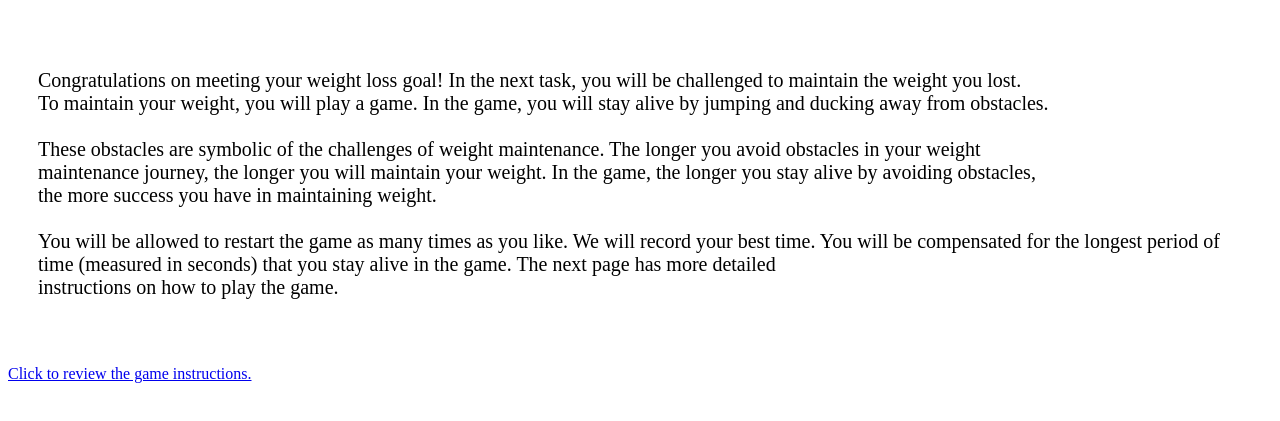
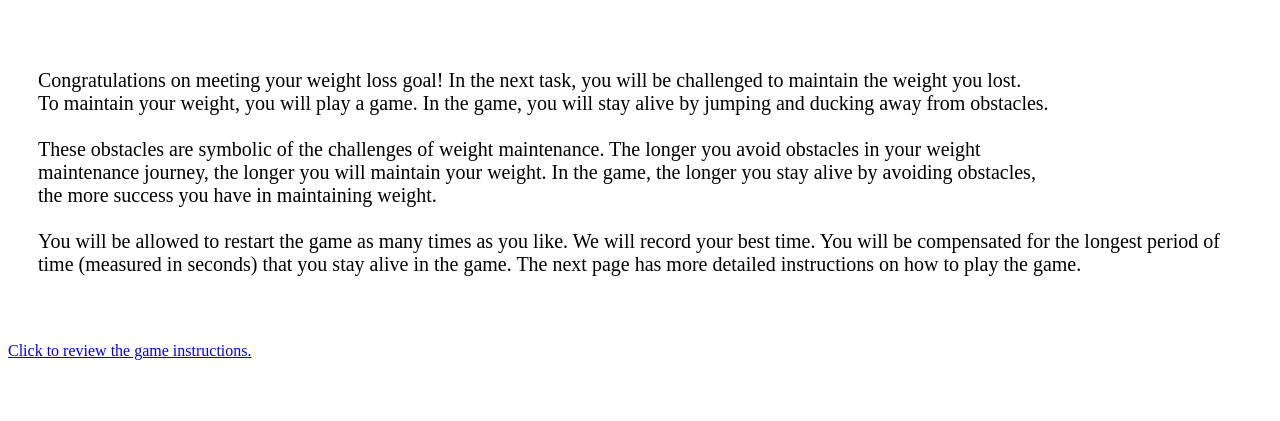
Before and after one commit to EJohn88/summer, a plain HTML site: page task2instructions_summer.html in a window 1280 px wide. Shown: the part 61-482 px from the top of the page. Drawn offline with Linux system fonts and the light colour scheme.

Commit message:
removed break

```diff
--- a/task2instructions_summer.html
+++ b/task2instructions_summer.html
@@ -27,7 +27,7 @@ div.foo p {
 		Congratulations on meeting your weight loss goal! In the next task, you will be challenged to maintain the weight you lost. <br> To maintain your weight, you will play a game. In the game, you will stay alive by jumping and ducking away from obstacles. <br><br>
 	    These obstacles are symbolic of the challenges of weight maintenance.  The longer you avoid obstacles in your weight <br> maintenance journey, the longer you will maintain your weight. In the game, the longer you stay alive by avoiding obstacles, <br> the more success you have in maintaining weight.  <br> <br>
 
-		You will be allowed to restart the game as many times as you like.  We will record your best time. You will be compensated for the longest period of time (measured in seconds) that you stay alive in the game.  The next page has more detailed <br> instructions on how to play the game.
+		You will be allowed to restart the game as many times as you like.  We will record your best time. You will be compensated for the longest period of time (measured in seconds) that you stay alive in the game.  The next page has more detailed instructions on how to play the game.
 	    </p>
 	</div>
 </div>
```
